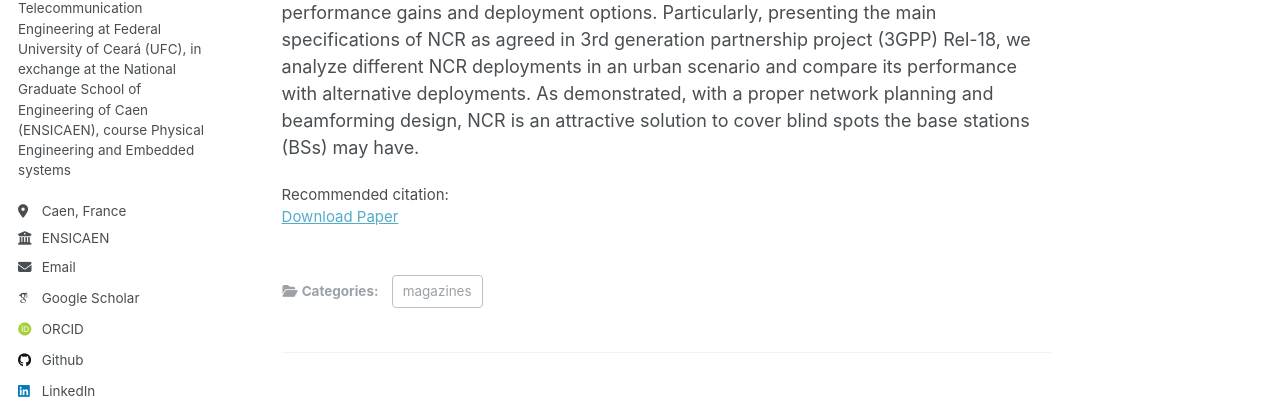
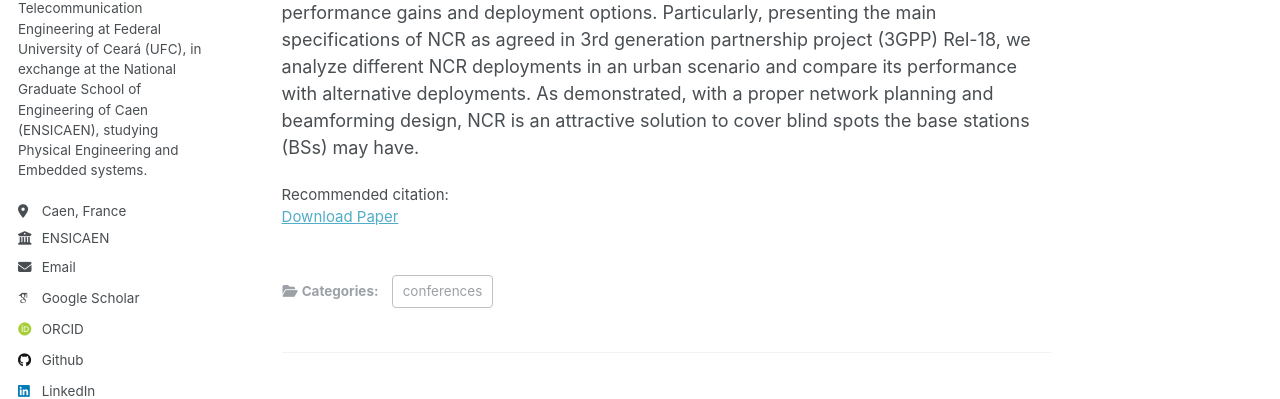
Before and after one commit to italoguedess/italoguedess.github.io, a Jekyll site: the page built from _publications/2024-03-14-ieee.md, in a window 1280 px wide and 1319 px high. Shown: the part 366-765 px from the top of the window. Built offline with Jekyll 4.4.1, drawn with Linux system fonts in a browser that asks for light colours; some web fonts are replaced; some of the changed text lies outside the part shown.

```diff
--- a/_config.yml
+++ b/_config.yml
@@ -24,7 +24,7 @@ author:
   avatar           : "profile.jpeg"
   name             : "Francisco Italo Guedes Carvalho"
   pronouns         : # example: "she/her"
-  bio              : "Bachelor in Telecommunication Engineering at Federal University of Ceará (UFC), in exchange at the National Graduate School of Engineering of Caen (ENSICAEN), course Physical Engineering and Embedded systems"
+  bio              : "Bachelor in Telecommunication Engineering at Federal University of Ceará (UFC), in exchange at the National Graduate School of Engineering of Caen (ENSICAEN), studying Physical Engineering and Embedded systems."
   location         : "Caen, France"
   employer         : "ENSICAEN"
   uri              : # URL
@@ -80,7 +80,7 @@ publication_category:
   manuscripts:
     title: 'Journal Articles'
   conferences:
-    title: 'Conference Works'
+    title: 'Research Works'
 
 # Site Settings
 teaser                   :  # filename of teaser fallback teaser image placed in /images/, .e.g. "500x300.png"
@@ -212,7 +212,7 @@ kramdown:
 # These settings control the types of collections used by the template
 collections:
   teaching:
-    output: true
+    output: false
     permalink: /:collection/:path/
   publications:
     output: true
--- a/_publications/2024-03-14-ieee.md
+++ b/_publications/2024-03-14-ieee.md
@@ -1,12 +1,12 @@
 ---
 title: "Network-Controlled Repeater -- An Introduction"
 collection: publications
-category: magazines
+category: conferences
 permalink: /publication/IEEE2024NCR
 excerpt: 'Network-controlled repeater, 3GPP, network densification, 5G, beamforming, millimeter wave communications'
 date: 2024-03-14
 venue: 'submitted to IEEE Communications Standards Magazine'
-paperurl: 'arXiv:2403.09601'
+paperurl: 'https://arxiv.org/abs/2403.09601?context=cs.NI'
 citation: ''
 ---
 **Abstract:**
```
